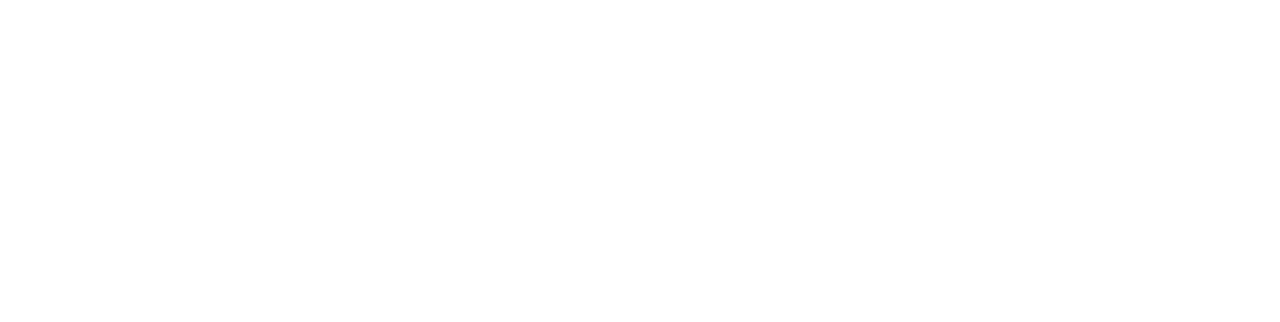
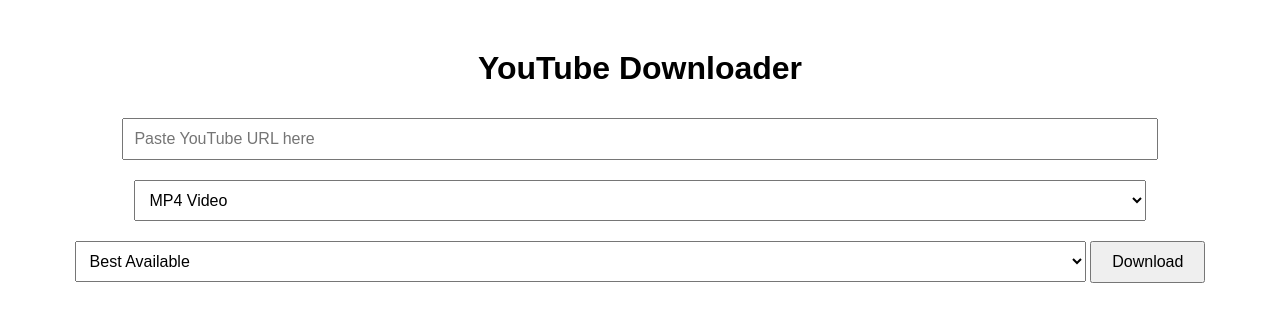
Before and after one commit to CraxkerSsj/youtube-downloader-site, a plain HTML site: page index.html in a window 1280 px wide. Drawn offline with Linux system fonts and the light colour scheme.

Commit message:
Update index.html

```diff
--- a/index.html
+++ b/index.html
@@ -3,9 +3,105 @@
 <head>
     <meta charset="UTF-8">
     <meta name="viewport" content="width=device-width, initial-scale=1.0">
-    <title>CraxkerDowmloader</title>
+    <title>YouTube Downloader</title>
+    <style>
+        body {
+            font-family: Arial, sans-serif;
+            text-align: center;
+            margin-top: 50px;
+        }
+        input, select {
+            width: 80%;
+            padding: 10px;
+            margin: 10px 0;
+            font-size: 16px;
+        }
+        button {
+            padding: 10px 20px;
+            font-size: 16px;
+            cursor: pointer;
+        }
+        #downloadLink, #videoInfo {
+            display: block;
+            margin-top: 20px;
+            font-size: 18px;
+            color: blue;
+            text-decoration: underline;
+        }
+        #videoInfo {
+            color: black;
+            text-decoration: none;
+        }
+    </style>
 </head>
 <body>
+    <h1>YouTube Downloader</h1>
+    <input type="text" id="videoUrl" placeholder="Paste YouTube URL here">
+    <select id="format">
+        <option value="mp4">MP4 Video</option>
+        <option value="mp3">MP3 Audio</option>
+    </select>
+    <select id="resolution">
+        <option value="best">Best Available</option>
+        <option value="2160p">4K (2160p)</option>
+        <option value="1440p">2K (1440p)</option>
+        <option value="1080p">Full HD (1080p)</option>
+        <option value="720p">HD (720p)</option>
+        <option value="480p">SD (480p)</option>
+        <option value="360p">Low Quality (360p)</option>
+    </select>
+    <button onclick="downloadVideo()">Download</button>
+    <div id="videoInfo"></div>
+    <div id="downloadLink"></div>
 
+    <script>
+        async function downloadVideo() {
+            const url = document.getElementById('videoUrl').value;
+            const videoId = url.split('v=')[1] || url.split('/')[url.split('/').length - 1];
+            const format = document.getElementById('format').value;
+            const resolution = document.getElementById('resolution').value;
+
+            if (!videoId) {
+                alert("Invalid YouTube URL");
+                return;
+            }
+
+            const response = await fetch(`https://youtube-dl-api.herokuapp.com/dl?url=https://www.youtube.com/watch?v=${videoId}`);
+            const data = await response.json();
+
+            let downloadUrl = null;
+            let title = data.title;
+            let artist = data.uploader;
+
+            if (format === 'mp4') {
+                for (let format of data.format) {
+                    if (format.quality === resolution) {
+                        downloadUrl = format.url;
+                        break;
+                    }
+                }
+            } else if (format === 'mp3') {
+                downloadUrl = data.format.find(f => f.ext === 'm4a').url;
+            }
+
+            if (downloadUrl) {
+                const link = document.createElement('a');
+                link.href = downloadUrl;
+                link.download = `${title}.${format}`;
+                link.textContent = 'Download Video';
+                document.getElementById('downloadLink').innerHTML = '';
+                document.getElementById('downloadLink').appendChild(link);
+
+                document.getElementById('videoInfo').innerHTML = `
+                    <strong>Title:</strong> ${title}<br>
+                    <strong>Artist:</strong> ${artist}<br>
+                    <strong>Format:</strong> ${format.toUpperCase()}<br>
+                    <strong>Resolution:</strong> ${resolution.toUpperCase()}
+                `;
+            } else {
+                alert("Selected format or resolution is not available for this video");
+            }
+        }
+    </script>
 </body>
 </html>
```
